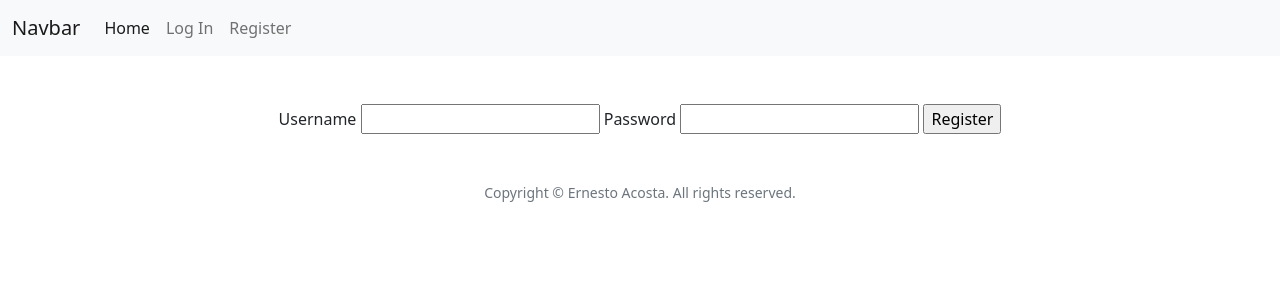
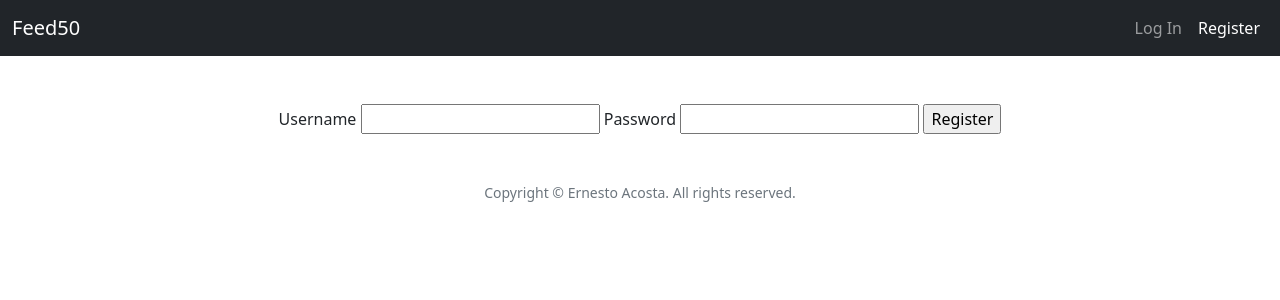
Before and after one commit to ernest0994/feed50, a Flask app: page /auth/register in a window 1280 px wide. Shown: the top 300 px of the page. Run offline with Flask 2, Linux system fonts and the light colour scheme.

Commit message:
Adding active state to current nav link + ordering elements in nav bar

```diff
--- /dev/null
+++ b/static/base.js
@@ -0,0 +1,5 @@
+$(document).ready(function() {
+    let navLink = $('a[href$="' + location.pathname + '"]');
+    navLink.addClass('active');
+    navLink.attr("aria-current", "page");
+});
--- a/templates/base.html
+++ b/templates/base.html
@@ -10,18 +10,24 @@
 </head>
 <body>
 
-<nav class="navbar navbar-expand-lg bg-light">
+<nav id="navbar" class="navbar navbar-expand-lg navbar-dark bg-dark">
     <div class="container-fluid">
-        <a class="navbar-brand" href="#">Navbar</a>
+        <a class="navbar-brand" href="#">Feed50</a>
         <button class="navbar-toggler" type="button" data-bs-toggle="collapse" data-bs-target="#navbarSupportedContent"
                 aria-controls="navbarSupportedContent" aria-expanded="false" aria-label="Toggle navigation">
             <span class="navbar-toggler-icon"></span>
         </button>
         <div class="collapse navbar-collapse" id="navbarSupportedContent">
             <ul class="navbar-nav me-auto mb-2 mb-lg-0">
+                {% if g.user %}
                 <li class="nav-item">
-                    <a class="nav-link active" aria-current="page" href="/">Home</a>
+                    <a class="nav-link" href="/">Home</a>
                 </li>
+                {% endif %}
+            </ul>
+        </div>
+        <div class="collapse navbar-collapse" id="navbarSupportedContent">
+            <ul class="navbar-nav ms-auto mb-2 mb-lg-0">
                 {% if g.user %}
                     <li class="nav-item"><span>{{ g.user['username'] }}</span>
                     <li class="nav-item">
@@ -61,5 +67,8 @@
 <script src="https://cdn.jsdelivr.net/npm/bootstrap@5.2.3/dist/js/bootstrap.bundle.min.js"
         integrity="sha384-kenU1KFdBIe4zVF0s0G1M5b4hcpxyD9F7jL+jjXkk+Q2h455rYXK/7HAuoJl+0I4"
         crossorigin="anonymous"></script>
+<script src="https://code.jquery.com/jquery-3.6.2.min.js"
+        integrity="sha256-2krYZKh//PcchRtd+H+VyyQoZ/e3EcrkxhM8ycwASPA=" crossorigin="anonymous"></script>
+<script src="{{ url_for('static', filename='base.js') }}"></script>
 </body>
 </html>
```
